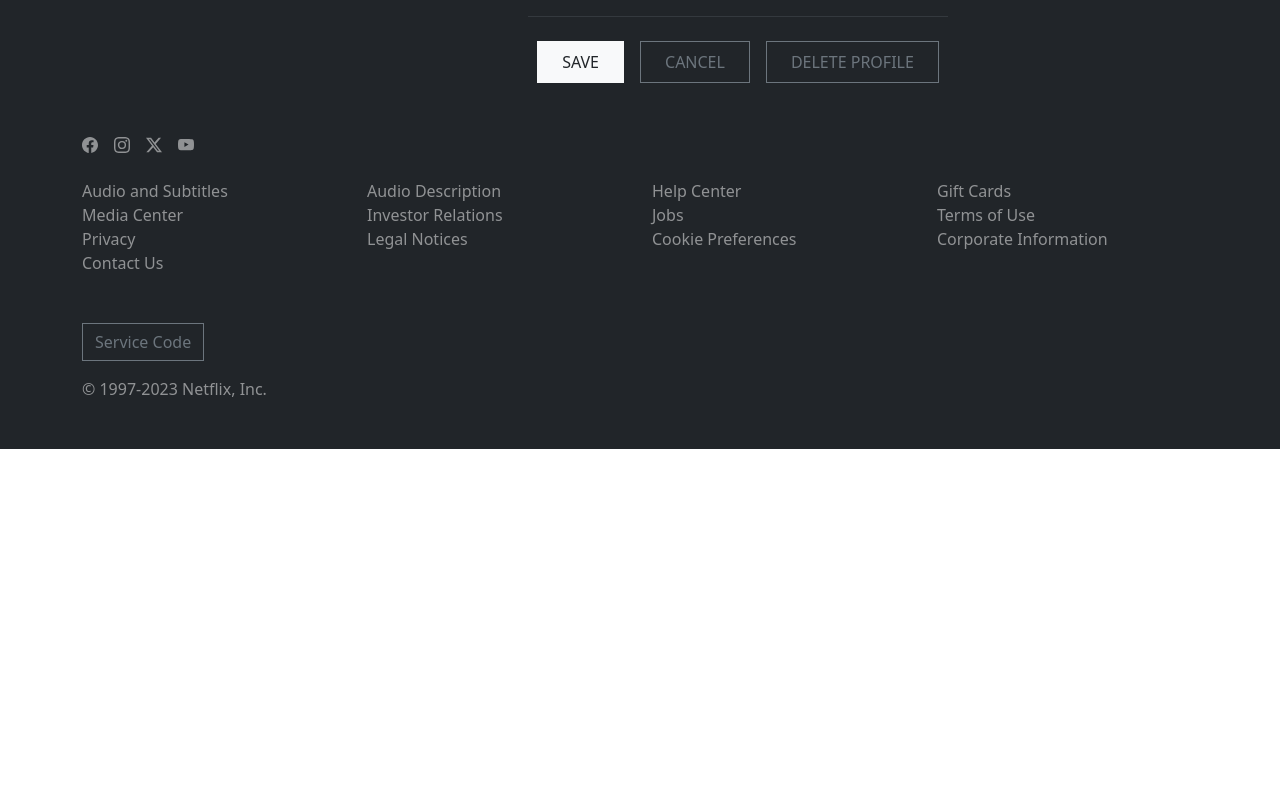
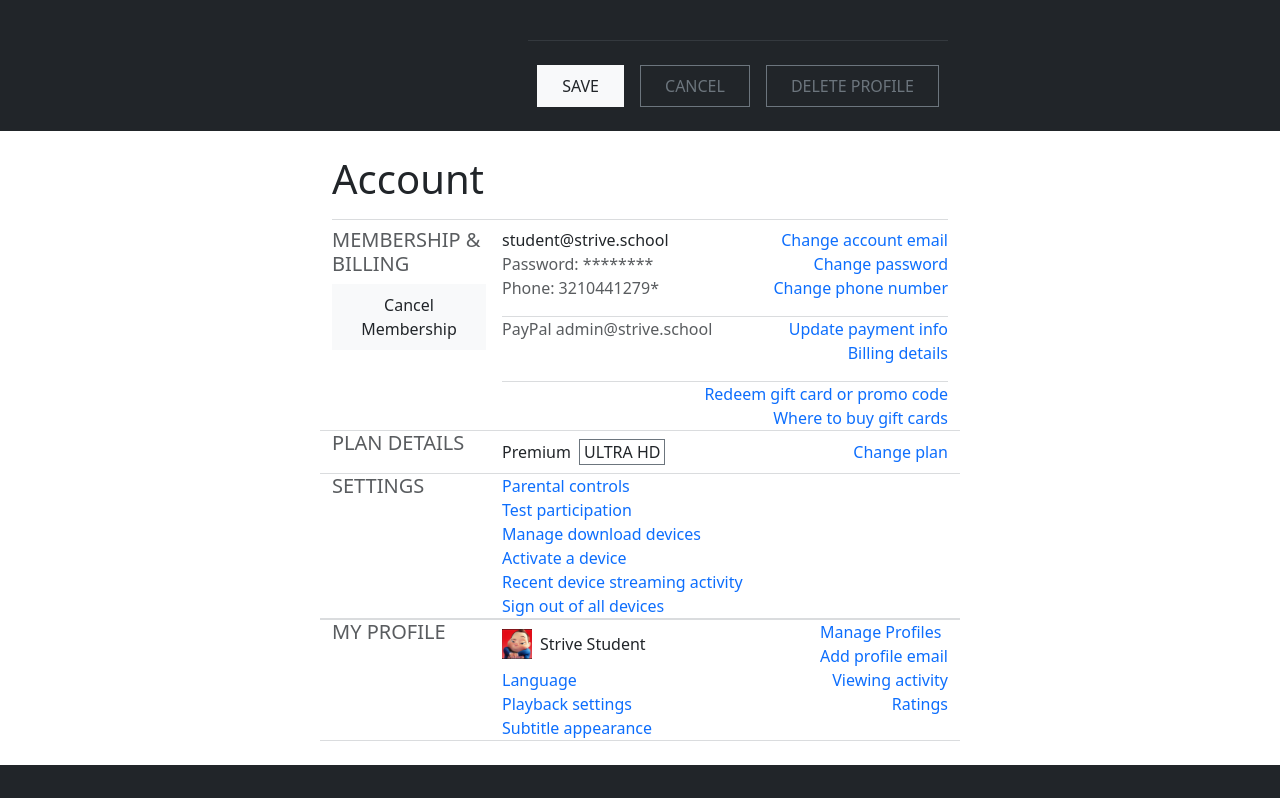
Before and after one commit to giacomop1196/Netflix-React, a React (Vite) app in the folder netflix-react/: page / in a window 1280 px wide. Shown: the part 662-1460 px from the top of the page. Before the commit the page ends 1111 px from the top, so only its background shows below. Built offline with nearby package versions, Linux system fonts and the light colour scheme.

Commit message:
setting page

```diff
--- a/netflix-react/src/components/NetflixProfile.jsx
+++ b/netflix-react/src/components/NetflixProfile.jsx
@@ -5,7 +5,7 @@ import avatarImg from '/img/avatar.png'
 class NetflixProfile extends Component {
     render() {
         return (
-            <Container className="bg-dark" fluid>
+            <Container className="bg-dark py-4" fluid>
                 <Row>
                     <Col xs={12} md={8} lg={6} className="offset-md-2 offset-lg-3">
                         <h1 className="text-white pb-3 border-bottom border-secondary border-opacity-25">Edit Profile</h1>
--- a/netflix-react/src/components/NetflixSetting.jsx
+++ b/netflix-react/src/components/NetflixSetting.jsx
@@ -1,10 +1,129 @@
 import { Component } from "react";
+import { Container, Row, Col, DropdownButton, Button, Image, Form, Dropdown } from "react-bootstrap"
+import avatarImg from '/img/avatar.png'
 
 class NetflixSetting extends Component {
     render() {
         return (
-            <>
-            </>
+            <Container fluid className="py-4">
+                <Row>
+                    <Col xs={12} md={8} lg={6} className="offset-md-2 offset-lg-3">
+                        <h1 className="pb-3 border-bottom border-secondary border-opacity-25">Account</h1>
+                    </Col>
+                </Row>
+                <Row>
+                    <Col xs={12} md={8} lg={6} className="offset-md-2 offset-lg-3 d-flex flex-column flex-md-row">
+                        <div className="mb-3 mb-md-0 me-md-3 w-25">
+                            <h5 className="text-muted">MEMBERSHIP & BILLING</h5>
+                            <Button variant="light" className="rounded-0 text-dark px-4 py-2">Cancel Membership</Button>
+                        </div>
+
+                        <div className="flex-grow-1">
+                            <div className="d-flex justify-content-between align-items-center">
+                                <p className="m-0">student@strive.school</p>
+                                <p className="text-primary m-0">Change account email</p>
+                            </div>
+                            <div className="d-flex justify-content-between align-items-center">
+                                <p className="text-muted m-0">Password: ********</p>
+                                <p className="text-primary m-0">Change password</p>
+                            </div>
+                            <div className="d-flex justify-content-between align-items-center">
+                                <p className="text-muted m-0">Phone: 3210441279*</p>
+                                <p className="text-primary m-0">Change phone number</p>
+                            </div>
+
+                            <div className="pb-3 border-bottom border-secondary border-opacity-25"></div>
+
+                            <div className="d-flex justify-content-between">
+                                <p className="text-muted m-0">PayPal admin@strive.school</p>
+                                <div>
+                                    <p className="text-primary m-0">Update payment info</p>
+                                    <p className="text-primary text-end m-0">Billing details</p>
+                                </div>
+                            </div>
+
+                            <div className="pb-3 border-bottom border-secondary border-opacity-25"></div>
+
+                            <div className="d-flex justify-content-between align-items-center">
+                                <div></div>
+                                <div>
+                                    <p className="text-primary m-0">Redeem gift card or promo code</p>
+                                    <p className="text-primary text-end m-0">Where to buy gift cards</p>
+                                </div>
+                            </div>
+                        </div>
+                    </Col>
+
+                    <Col xs={12} md={8} lg={6} className="offset-md-2 offset-lg-3 d-flex flex-column flex-md-row border-bottom border-top border-secondary border-opacity-25">
+                        <div className="mb-3 mb-md-0 me-md-3 w-25">
+                            <h5 className="text-muted">PLAN DETAILS</h5>
+                        </div>
+
+                        <div className="flex-grow-1">
+                            <div className="d-flex justify-content-between align-items-center">
+                                <div className="d-flex align-items-center">
+                                    <p className="m-0">Premium</p>
+                                    <div className="px-1 border border-secondary m-2">ULTRA HD</div>
+                                </div>
+                                <p className="text-primary m-0">Change plan</p>
+                            </div>
+                        </div>
+                    </Col>
+
+                    <Col xs={12} md={8} lg={6} className="offset-md-2 offset-lg-3 d-flex flex-column flex-md-row border-bottom border-secondary border-opacity-25">
+                        <div className="mb-3 mb-md-0 me-md-3 w-25">
+                            <h5 className="text-muted">SETTINGS</h5>
+                        </div>
+
+                        <div className="flex-grow-1">
+                            <div>
+                                <p className="text-primary m-0">Parental controls</p>
+                                <p className="text-primary m-0">Test participation</p>
+                                <p className="text-primary m-0">Manage download devices</p>
+                                <p className="text-primary m-0">Activate a device</p>
+                                <p className="text-primary m-0">Recent device streaming activity</p>
+                                <p className="text-primary m-0">Sign out of all devices</p>
+                            </div>
+                        </div>
+                    </Col>
+
+
+                    <Col xs={12} md={8} lg={6} className="offset-md-2 offset-lg-3 d-flex flex-column flex-md-row border-bottom border-top border-secondary border-opacity-25">
+                        <div className="mb-3 mb-md-0 me-md-3 w-25">
+                            <h5 className="text-muted">MY PROFILE</h5>
+                        </div>
+
+                        <div className="flex-grow-1">
+                            <div className="d-flex justify-content-between">
+                                <div className="d-flex align-items-center">
+                                    <Image src={avatarImg} alt="Profile Avatar" className="img-fluid rounded-0 me-2"
+                                        style={{
+                                            width: '30px',
+                                            height: '30px',
+                                            objectFit: 'cover',
+                                        }}
+                                    />
+                                    <p className="m-0">Strive Student</p></div>
+                                <div>
+                                    <p className="text-primary m-0">Manage Profiles</p>
+                                    <p className="text-primary text-end m-0">Add profile email</p>
+                                </div>
+                            </div>
+                            <div className="d-flex justify-content-between align-items-center">
+                                <p className="text-primary m-0">Language</p>
+                                <p className="text-primary m-0">Viewing activity</p>
+                            </div>
+                            <div className="d-flex justify-content-between align-items-center">
+                                <p className="text-primary m-0">Playback settings</p>
+                                <p className="text-primary m-0">Ratings</p>
+                            </div>
+                            <div className="d-flex justify-content-between align-items-center">
+                                <p className="text-primary m-0">Subtitle appearance</p>
+                            </div>
+                        </div>
+                    </Col>
+                </Row>
+            </Container>
         )
     }
 
```
